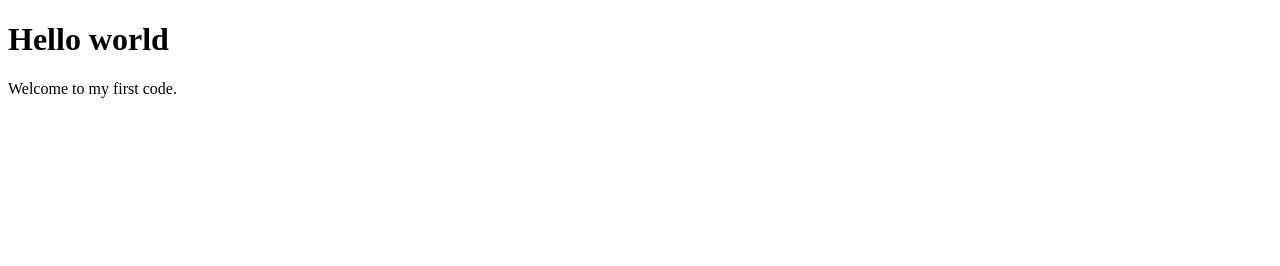
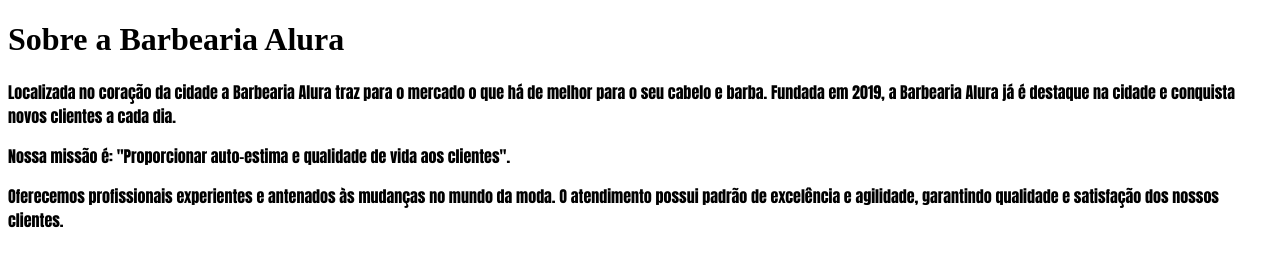
Before and after one commit to bnbsv/HTML-CSS, a plain HTML site: page index.html in a window 1280 px wide. Drawn offline with Linux system fonts and the light colour scheme.

Commit message:
altering css configs

```diff
--- a/index.html
+++ b/index.html
@@ -4,15 +4,20 @@
     <meta charset="UTF-8">
     <meta http-equiv="X-UA-Compatible" content="IE=edge">
     <meta name="viewport" content="width=device-width, initial-scale=1.0">
-    <title>Document</title>
+    <link href="style.css" rel="stylesheet">
+    <title>Alura Training</title>
 </head>
-<body>
+    <body>
 
-    <h1> Hello world </h1>
+    <h1>Sobre a Barbearia Alura</h1>
 
-    <p>
-        Welcome to my first code.
-    </p>
+        <p>Localizada no coração da cidade a Barbearia Alura traz para o mercado o que há de melhor para o seu cabelo e barba.
+        Fundada em 2019, a Barbearia Alura já é <b>destaque</b> na cidade e conquista novos clientes a cada dia.</p>
 
-</body>
+        <p><b>Nossa missão é:</b> "Proporcionar auto-estima e qualidade de vida aos clientes".</p>
+
+        <p>Oferecemos profissionais experientes e antenados às mudanças no mundo da moda.
+        O atendimento possui padrão de excelência e agilidade, garantindo qualidade e satisfação dos nossos clientes.</p>
+
+    </body>
 </html>
--- a/style.css
+++ b/style.css
@@ -0,0 +1,4 @@
+p{
+    font-size: 16px;
+    font-family: Impact, Haettenschweiler, 'Arial Narrow Bold', sans-serif;
+}
```
